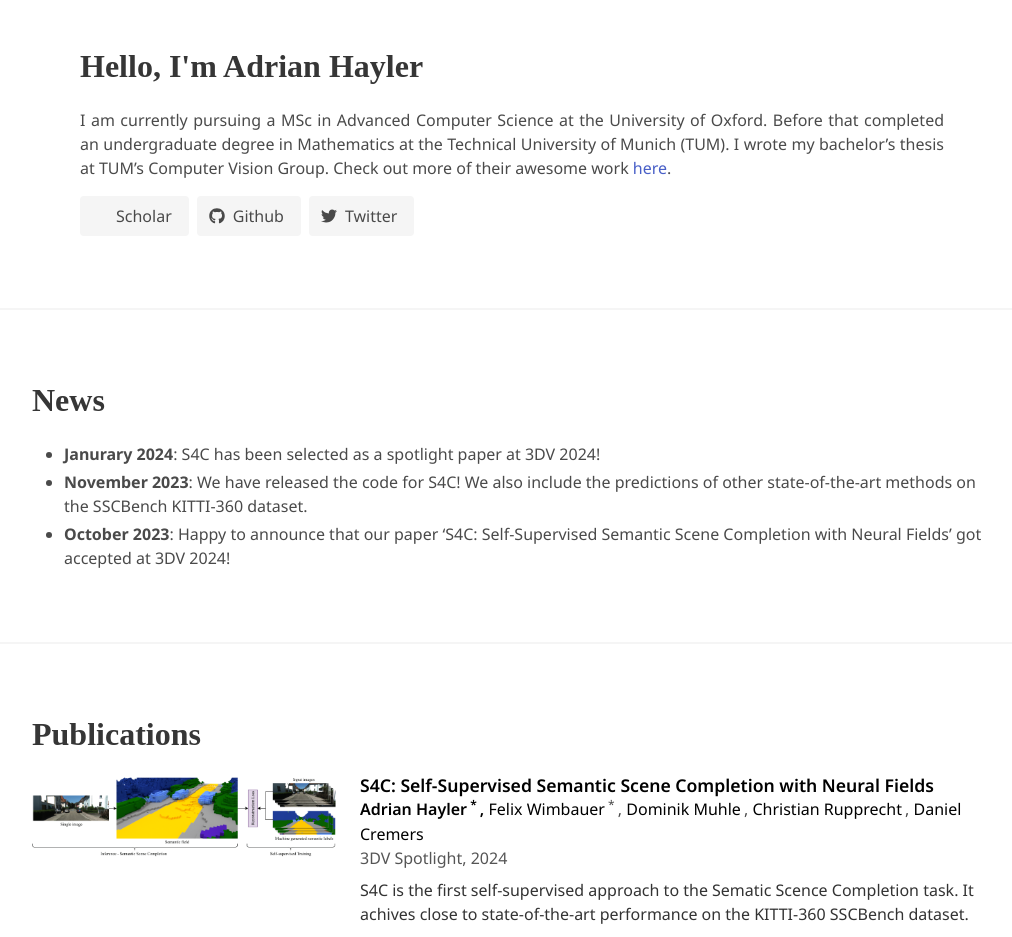
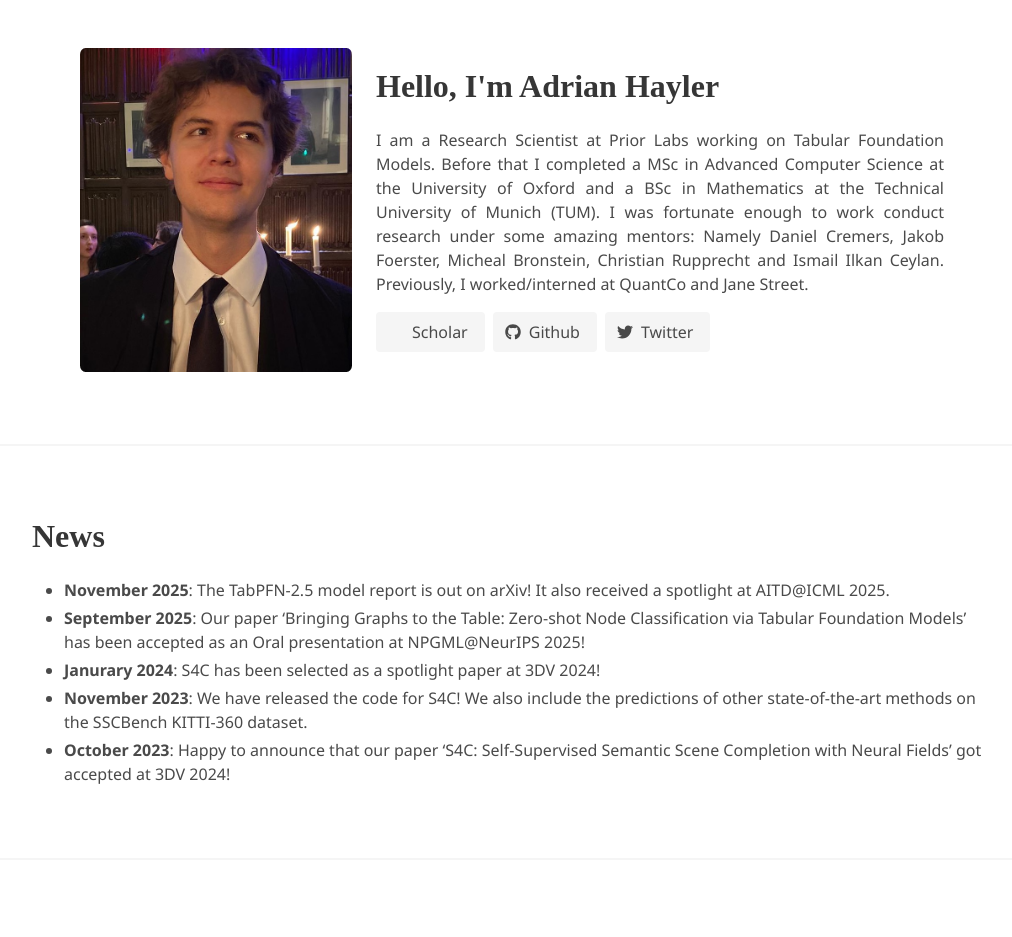
Before and after one commit to ahayler/ahayler.github.io, a Jekyll site: the page built from index.html, in a window 1280 px wide and 1400 px high. Shown: the top 937 px of the window, without its empty margins (128-1140 px from the left). Built offline with Jekyll 4.4.1, drawn with Linux system fonts in a browser that asks for light colours; nearby versions of some CDN libraries; some web fonts are replaced; library files that are not in the unit come from our copies; a style sheet for code colours, icons or effects is not loaded; some of the changed text lies outside the part shown.

```diff
--- a/_config.yml
+++ b/_config.yml
@@ -21,9 +21,10 @@
 name: Adrian Hayler
 email: a.hayler@gmx.de
 description: >- # this means to ignore newlines until "baseurl:"
-  I am currently pursuing a MSc in Advanced Computer Science at the University of Oxford.
-  Before that completed an undergraduate degree in Mathematics at the Technical University of Munich (TUM).
-  I wrote my bachelor's thesis at TUM's Computer Vision Group. Check out more of their awesome work <a href="https://cvg.cit.tum.de/publications">here</a>.
+  I am a Research Scientist at Prior Labs working on Tabular Foundation Models.
+  Before that I completed a MSc in Advanced Computer Science at the University of Oxford and a BSc in Mathematics at the Technical University of Munich (TUM).
+  I was fortunate enough to work conduct research under some amazing mentors: Namely Daniel Cremers, Jakob Foerster, Micheal Bronstein, Christian Rupprecht and Ismail Ilkan Ceylan.
+  Previously, I worked/interned at QuantCo and Jane Street.
 baseurl: "" # the subpath of your site, e.g. /blog
 url: "" # the base hostname & protocol for your site, e.g. http://example.com
 twitter_username: adrihayler
--- a/_data/affiliations.yaml
+++ b/_data/affiliations.yaml
@@ -13,3 +13,9 @@ oxford:
 mit:
   long: Massachusetts Institute of Technology
   short: MIT
+tuwien:
+  long: TU Wien
+  short: TU Wien
+aithyra:
+  long: AITHYRA
+  short: AITHYRA
--- a/_data/news.yml
+++ b/_data/news.yml
@@ -1,3 +1,7 @@
+- date: November 2025
+  description: "The TabPFN-2.5 model report is out on arXiv! It also received a spotlight at AITD@ICML 2025."
+- date: September 2025
+  description: "Our paper 'Bringing Graphs to the Table: Zero-shot Node Classification via Tabular Foundation Models' has been accepted as an Oral presentation at NPGML@NeurIPS 2025!"
 - date: Janurary 2024
   description: "S4C has been selected as a spotlight paper at 3DV 2024!"
 - date: November 2023
--- a/index.html
+++ b/index.html
@@ -44,11 +44,11 @@ layout: null
     <div class="hero-body container is-max-desktop">
       <div class="columns is-vcentered">
 
-        <!-- <div class="column is-4">
+        <div class="column is-4">
           <div class="portrait">
             <img src="{{ '/images/portrait.jpg' | relative_url }}" />
           </div>
-        </div> -->
+        </div>
 
         <div class="column">
           <h1 class="title">
```
Also changed, not shown: _data/authors_external.yaml (+16 -0 lines), _publications/tabpfn_2_5/index.md (added, +20 -0 lines), _publications/tag/index.md (added, +37 -0 lines), _publications/tag/assets/teaser.png (added), images/portrait.jpg (added).
